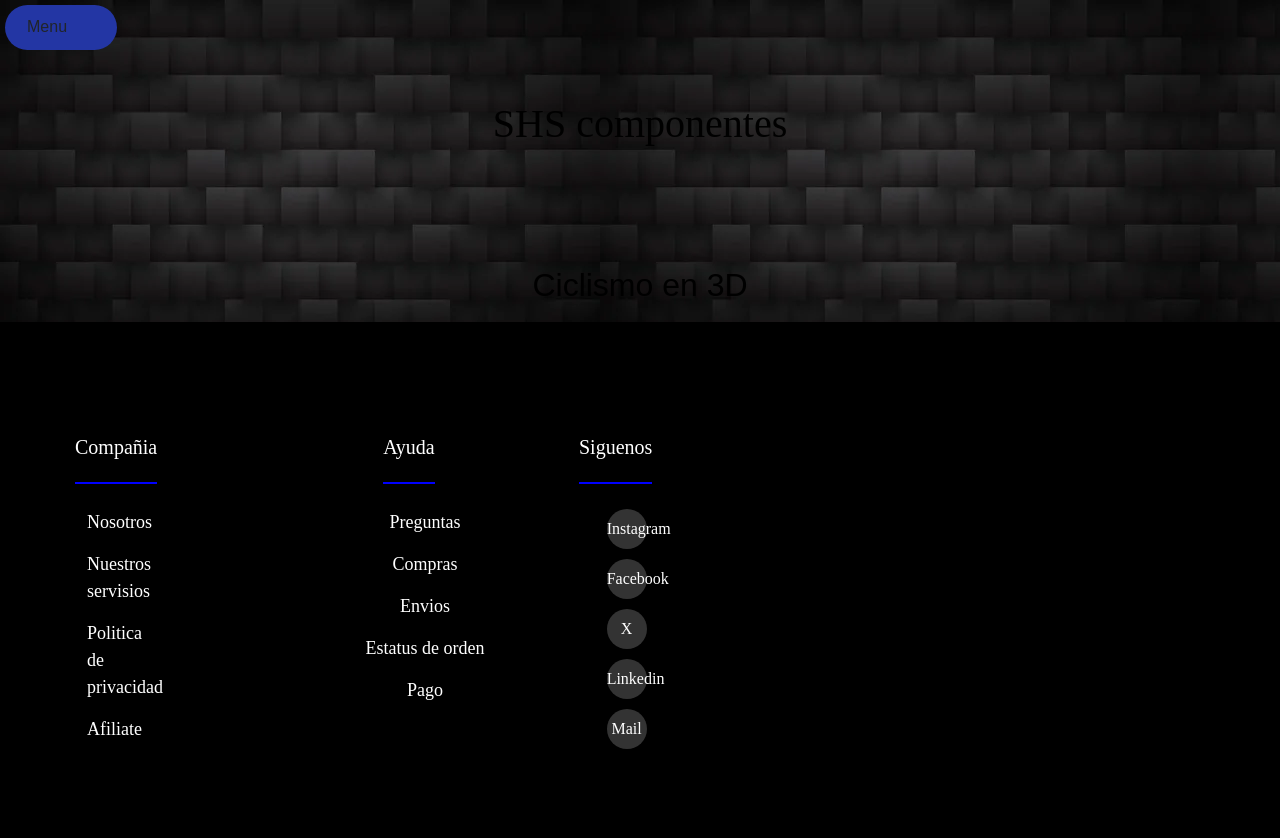
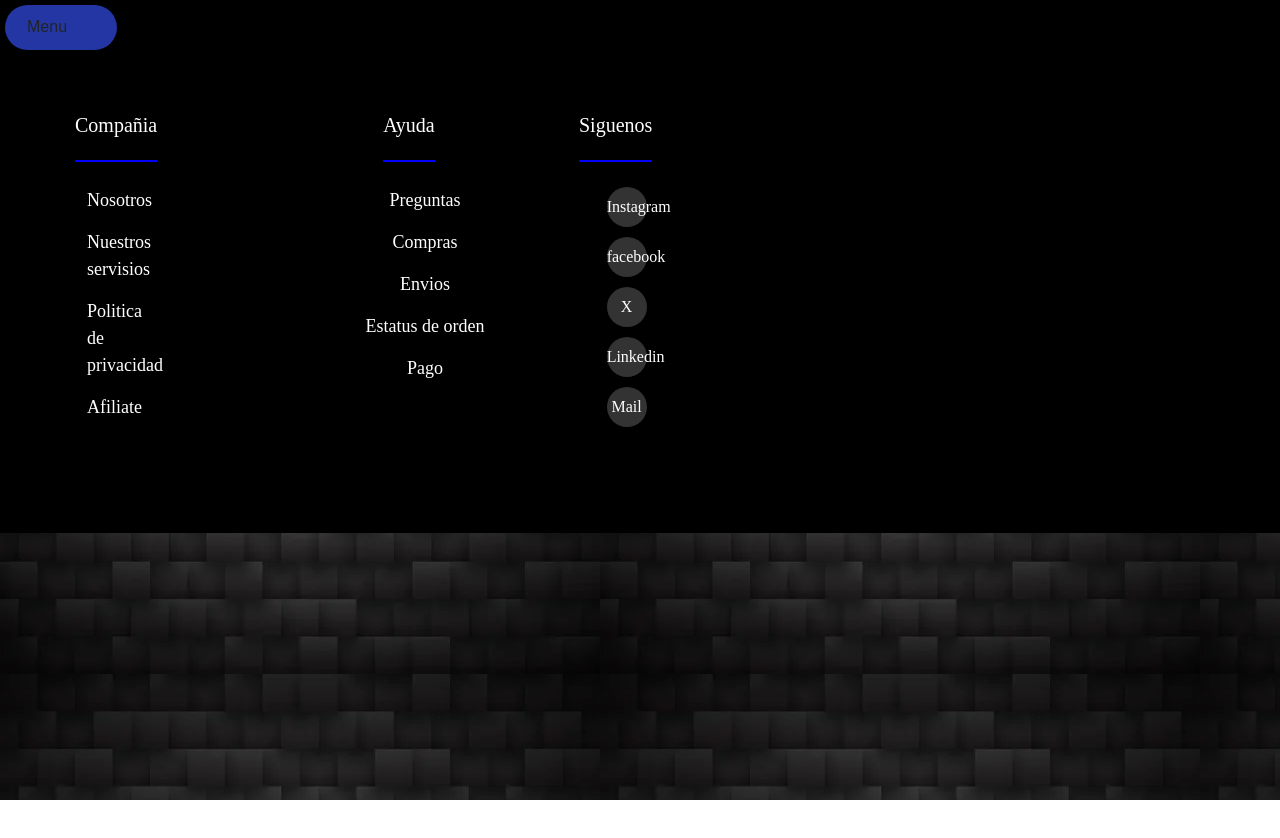
Before and after one commit to Fatusqui/Pagina-web, a plain HTML site: page pages/redes sociales.html in a window 1280 px wide. After the commit the page ends 800 px from the top, so only its background shows below. Drawn offline with nearby package versions, Linux system fonts and the light colour scheme.

Commit message:
segunda version del proyecto

```diff
--- a/pages/redes sociales.html
+++ b/pages/redes sociales.html
@@ -15,8 +15,7 @@
 
     <header>
 
-        <h1>SHS componentes</h1>
-        <h2>Ciclismo en 3D</h2>
+
         <nav class="li">
             <div class="container-fluid">
               <a class="navbar-brand" href="#">Menu</a>
@@ -82,7 +81,7 @@
         <p>Siguenos</p>
         <ul>
           <li><a href="#">Instagram</a></li>
-          <li><a href="#">Facebook</a></li>
+          <li><a href="#">facebook</a></li>
           <li><a href="#">X</a></li>
           <li><a href="#">Linkedin</a></li>
           <li><a href="#">Mail</a></li>
```
Also changed, not shown: index.html (+1 -1 lines), pages/productos.html (+1 -0 lines), scss/style.scss (added), 1 other file.
